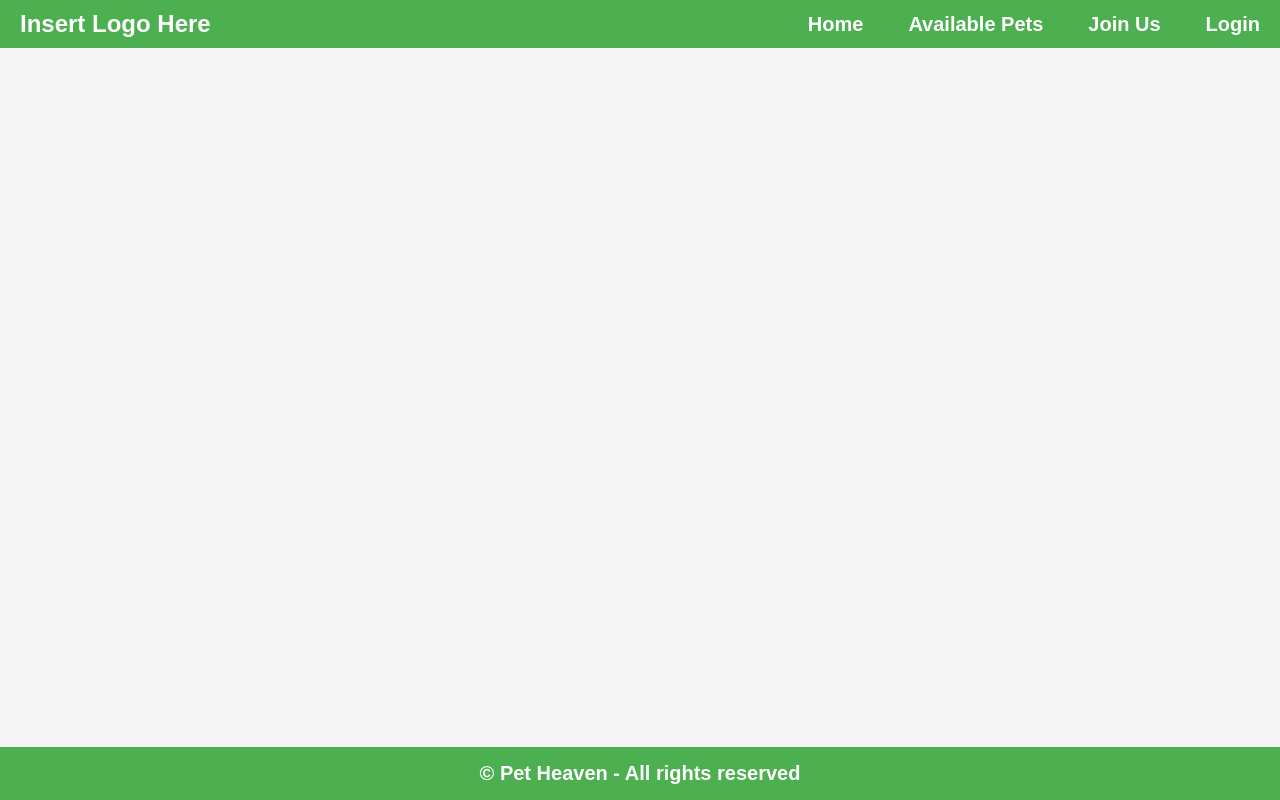
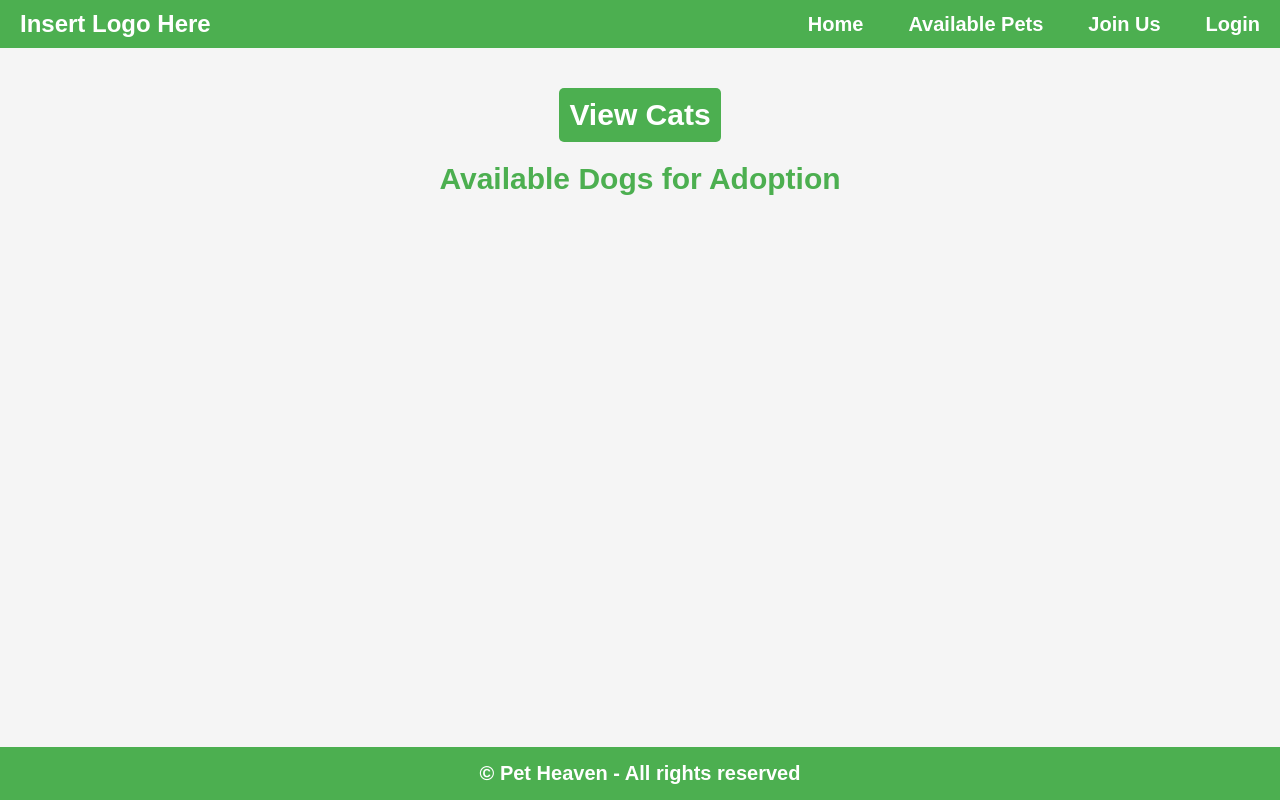
Before and after one commit to OCodeJK/pet-heaven, a React (Create React App) app: page /dogs in a window 1280 px wide. Built offline with nearby package versions, Linux system fonts and the light colour scheme.

Commit message:
remember to implement dog api for the dog list page

```diff
--- a/src/App.js
+++ b/src/App.js
@@ -3,13 +3,14 @@ import { BrowserRouter as Router, Route, Routes } from 'react-router-dom';
 import './App.css';
 import Navbar from './components/Navbar';
 import Home from './pages/Home';
-import PetsList from './pages/PetsList';
 import Register from './pages/Register';
 import ReleasePet from './pages/ReleasePet';
 import AdoptPet from './pages/AdoptPet';
 import Footer from './components/Footer';
 import Login from './pages/Login';
 import PetDetail from './pages/PetDetail';
+import CatList from './pages/CatList';
+import DogList from './pages/DogList';
 
 
 const App = () => {
@@ -18,7 +19,8 @@ const App = () => {
       <Navbar />
       <Routes>
         <Route path="/" element={<Home />} />
-        <Route path="/pets" element={<PetsList />} />
+        <Route path="/cats" element={<CatList />} />
+        <Route path="/dogs" element={<DogList />}/>
         <Route path="/register" element={<Register />} />
         <Route path="/login" element={<Login/>} />
         <Route path="/release" element={<ReleasePet />} />
--- a/src/components/Navbar.js
+++ b/src/components/Navbar.js
@@ -34,7 +34,7 @@ const Navbar = () =>{
       </button>
       <ul className={`nav-links ${isMobileMenuOpen ? 'nav-links-mobile' : ''}`}>
         <li><Link to="/">Home</Link></li>
-        <li><Link to="/pets">Available Pets</Link></li>
+        <li><Link to="/cats">Available Pets</Link></li>
         {!isLoggedIn && <li><Link to="/register">Join Us</Link></li>}
         {!isLoggedIn && <li><Link to="/login">Login</Link></li>}
         {isLoggedIn &&<li> <Link to="/" onClick={handleLogout}>Logout</Link></li>}
--- /dev/null
+++ b/src/pages/CatList.js
@@ -0,0 +1,65 @@
+import React, { useState, useEffect } from 'react';
+import axios from 'axios';
+import './PetsList.css';
+import { useNavigate } from 'react-router-dom';
+
+
+const CatList = () => {
+  const [cats, setCats] = useState([]);
+  const [loading, setLoading] = useState(true);
+  const navigate = useNavigate();
+
+  useEffect(() => {
+    const fetchCats = async () => {
+      try {
+        setLoading(true);
+        axios.get('https://api.thecatapi.com/v1/images/search?limit=9&has_breeds=1&api_key=live_3PEQWAzDglUMcq4YeeZ8ZYdZmmnqD2H9DqaMfmn8lPEEKkqeBbKR20Yfa4moUJRj')
+          .then(res => {
+            setCats(res.data);
+            console.log(res.data);
+          }).catch(err => {
+            console.log(err);
+          })
+
+      } catch (error) {
+        console.error("Error fetching cat data:", error);
+      } finally {
+        setLoading(false);
+      }
+    };
+    fetchCats();
+  }, []);
+
+  const handleImageClick = (infoData) => {
+    //Navigate to the info page
+    navigate('/detail', {state : {infoData}});
+  }
+
+  const handleButtonClick = () => {
+    navigate('/dogs');
+  }
+
+  return (
+    <div className="pets-list">
+      <button className="view-button" onClick={handleButtonClick}>View Dogs</button>
+      <h2>Available Cats for Adoption</h2>
+      {loading ? (
+        <p>Loading...</p>
+      ) : (
+        <div className="cat-container">
+          {cats.map((cat, index) => (
+            <div key={index} className="cat-card">
+              <img src={cat.url} alt="catImage" className="cat-image" onClick={() => handleImageClick(cat)} style={{cursor: 'pointer'}} />
+              <br></br>
+              <p>Breed: {cat.breeds[0].name}</p>
+              <p>Origin: {cat.breeds[0].origin}</p>
+              <p>Temperament: {cat.breeds[0].temperament}</p>
+            </div>
+          ))}
+        </div>
+      )}
+    </div>
+  );
+}
+
+export default CatList;
--- /dev/null
+++ b/src/pages/DogList.js
@@ -0,0 +1,24 @@
+import React from 'react'
+import { useNavigate } from 'react-router-dom'
+import './PetsList.css'
+
+const DogList = () => {
+    const navigate = useNavigate();
+
+    const handleButtonClick = () => {
+        navigate('/cats');
+    }
+
+    return (
+        <div className="pets-list">
+          <button className="view-button" onClick={handleButtonClick}>View Cats</button>
+          <h2>Available Dogs for Adoption</h2>
+            <div className="dog-container">
+
+            </div>
+
+        </div>
+      );
+}
+
+export default DogList
--- a/src/pages/PetsList.css
+++ b/src/pages/PetsList.css
@@ -38,6 +38,22 @@
   margin: 8px 0;
 }
 
+.view-button {
+  margin:20px;
+  font-weight:bold;
+  font-size: 30px;
+  transition: background-color 0.3s ease, transform 0.2s ease;
+}
+
+.view-button:hover {
+  background-color: #45a049;
+  transform: scale(1.05);
+}
+
+.view-button:active {
+  transform: scale(1);
+}
+
 /* Media Query for Tablets */
 @media (max-width: 768px) {
   .cat-image {
--- a/src/pages/PetsList.js
+++ /dev/null
@@ -1,60 +0,0 @@
-import React, { useState, useEffect } from 'react';
-import axios from 'axios';
-import './PetsList.css';
-import { useNavigate } from 'react-router-dom';
-
-
-const PetsList = () => {
-  const [cats, setCats] = useState([]);
-  const [loading, setLoading] = useState(true);
-  const navigate = useNavigate();
-
-  useEffect(() => {
-    const fetchCats = async () => {
-      try {
-        setLoading(true);
-        axios.get('https://api.thecatapi.com/v1/images/search?limit=9&has_breeds=1&api_key=live_3PEQWAzDglUMcq4YeeZ8ZYdZmmnqD2H9DqaMfmn8lPEEKkqeBbKR20Yfa4moUJRj')
-          .then(res => {
-            setCats(res.data);
-            console.log(res.data);
-          }).catch(err => {
-            console.log(err);
-          })
-
-      } catch (error) {
-        console.error("Error fetching cat data:", error);
-      } finally {
-        setLoading(false);
-      }
-    };
-    fetchCats();
-  }, []);
-
-  const handleImageClick = (infoData) => {
-    //Navigate to the info page
-    navigate('/detail', {state : {infoData}});
-  }
-
-  return (
-    <div className="pets-list">
-      <h2>Available Cats for Adoption</h2>
-      {loading ? (
-        <p>Loading...</p>
-      ) : (
-        <div className="cat-container">
-          {cats.map((cat, index) => (
-            <div key={index} className="cat-card">
-              <img src={cat.url} alt="catImage" className="cat-image" onClick={() => handleImageClick(cat)} style={{cursor: 'pointer'}} />
-              <br></br>
-              <p>Breed: {cat.breeds[0].name}</p>
-              <p>Origin: {cat.breeds[0].origin}</p>
-              <p>Temperament: {cat.breeds[0].temperament}</p>
-            </div>
-          ))}
-        </div>
-      )}
-    </div>
-  );
-}
-
-export default PetsList;
```
